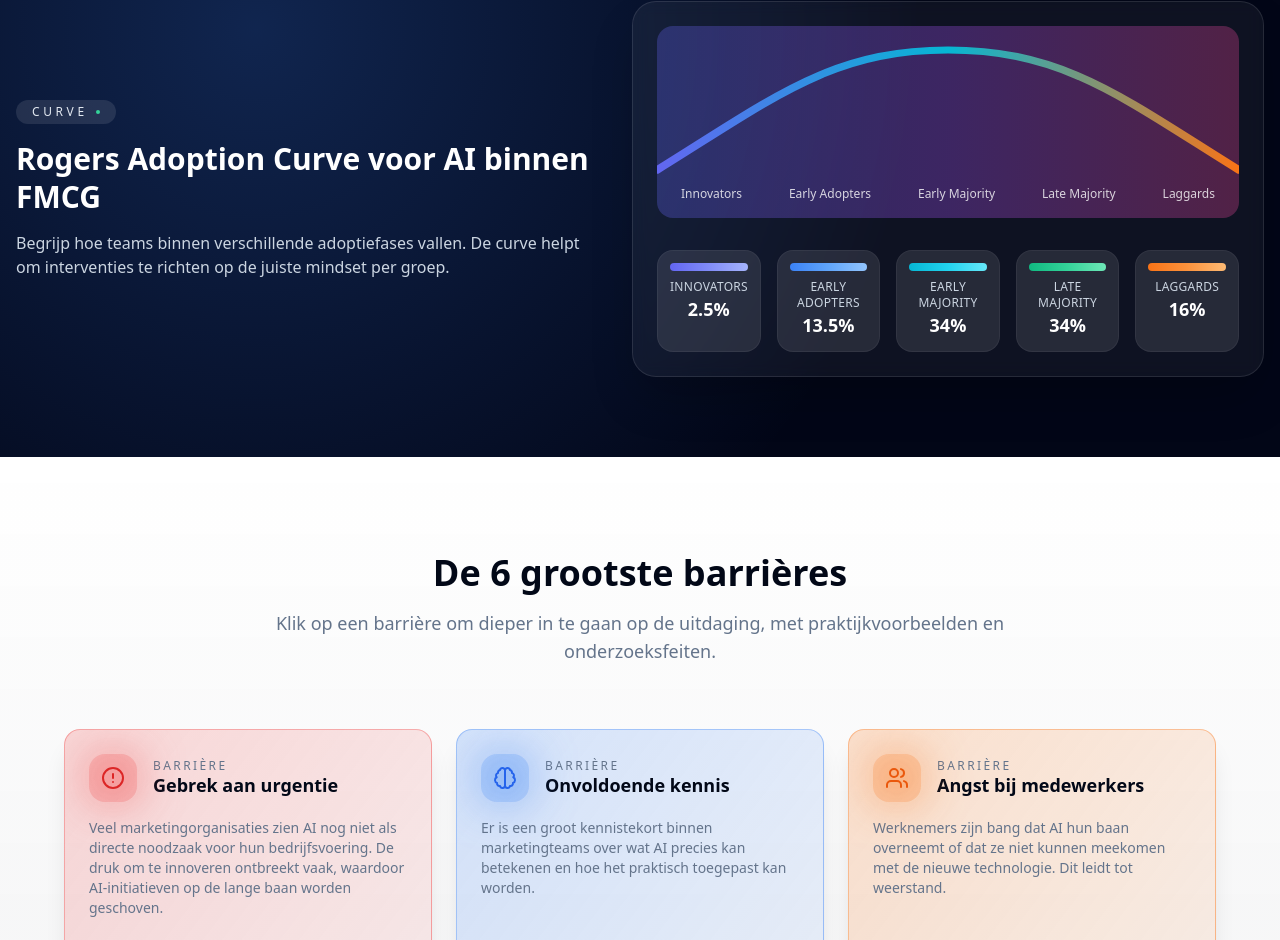
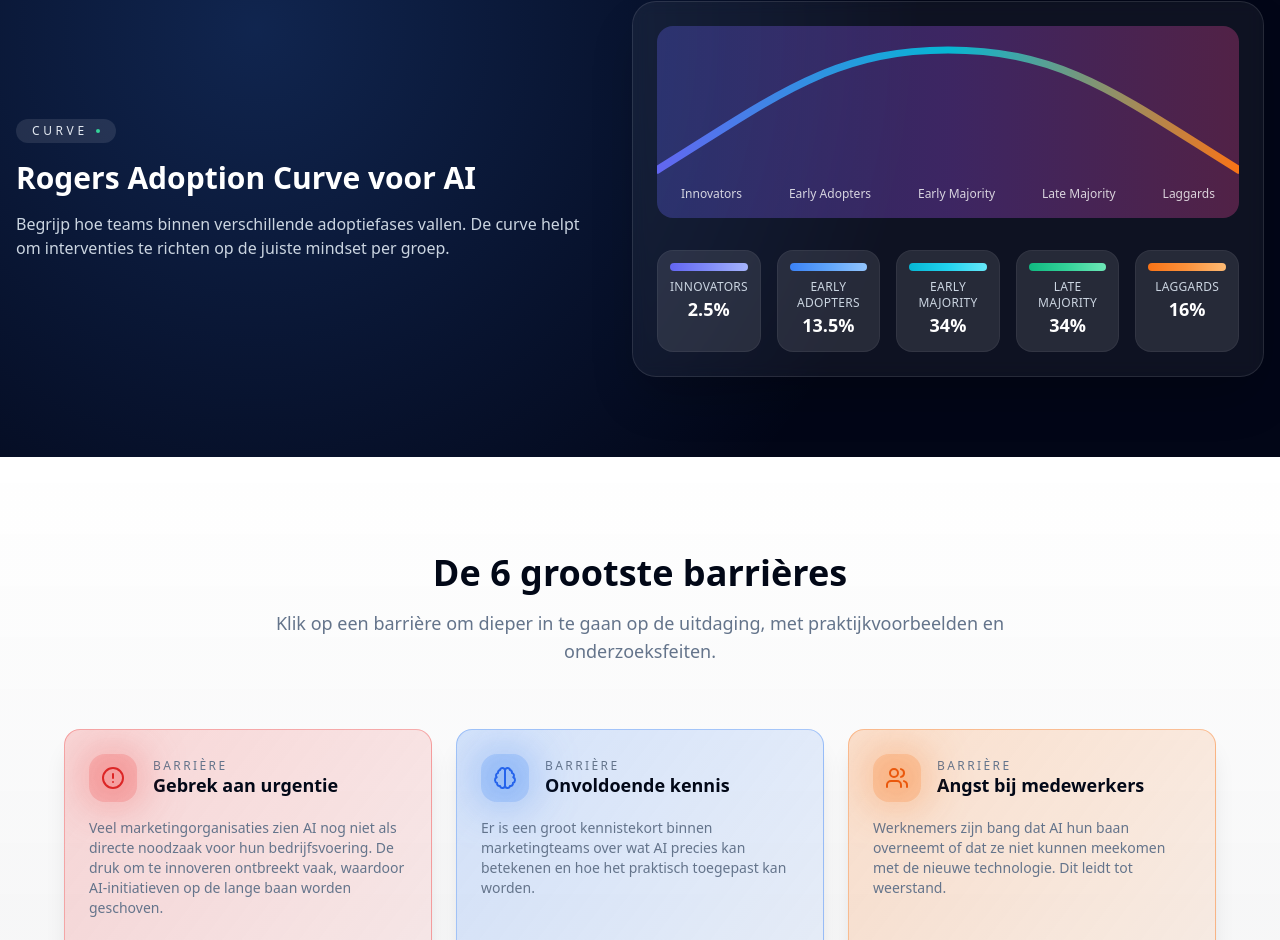
Before and after one commit to ThijsKeybets123/Ai-adoptie, a React (Vite) app: page / in a window 1280 px wide. Shown: the part 2715-3655 px from the top of the page. Built offline with nearby package versions, Linux system fonts and the light colour scheme.

Commit message:
Remove FMCG reference from Rogers Curve title

```diff
--- a/src/components/RogersAdoptionCurve.tsx
+++ b/src/components/RogersAdoptionCurve.tsx
@@ -44,7 +44,7 @@ export const RogersAdoptionCurve: React.FC = () => {
             <span className="h-1 w-1 rounded-full bg-emerald-400" />
           </span>
           <h2 className="text-3xl font-semibold leading-tight">
-            Rogers Adoption Curve voor AI binnen FMCG
+            Rogers Adoption Curve voor AI
           </h2>
           <p className="text-base text-slate-300">
             Begrijp hoe teams binnen verschillende adoptiefases vallen. De curve helpt om interventies te richten op de juiste mindset per groep.
```
